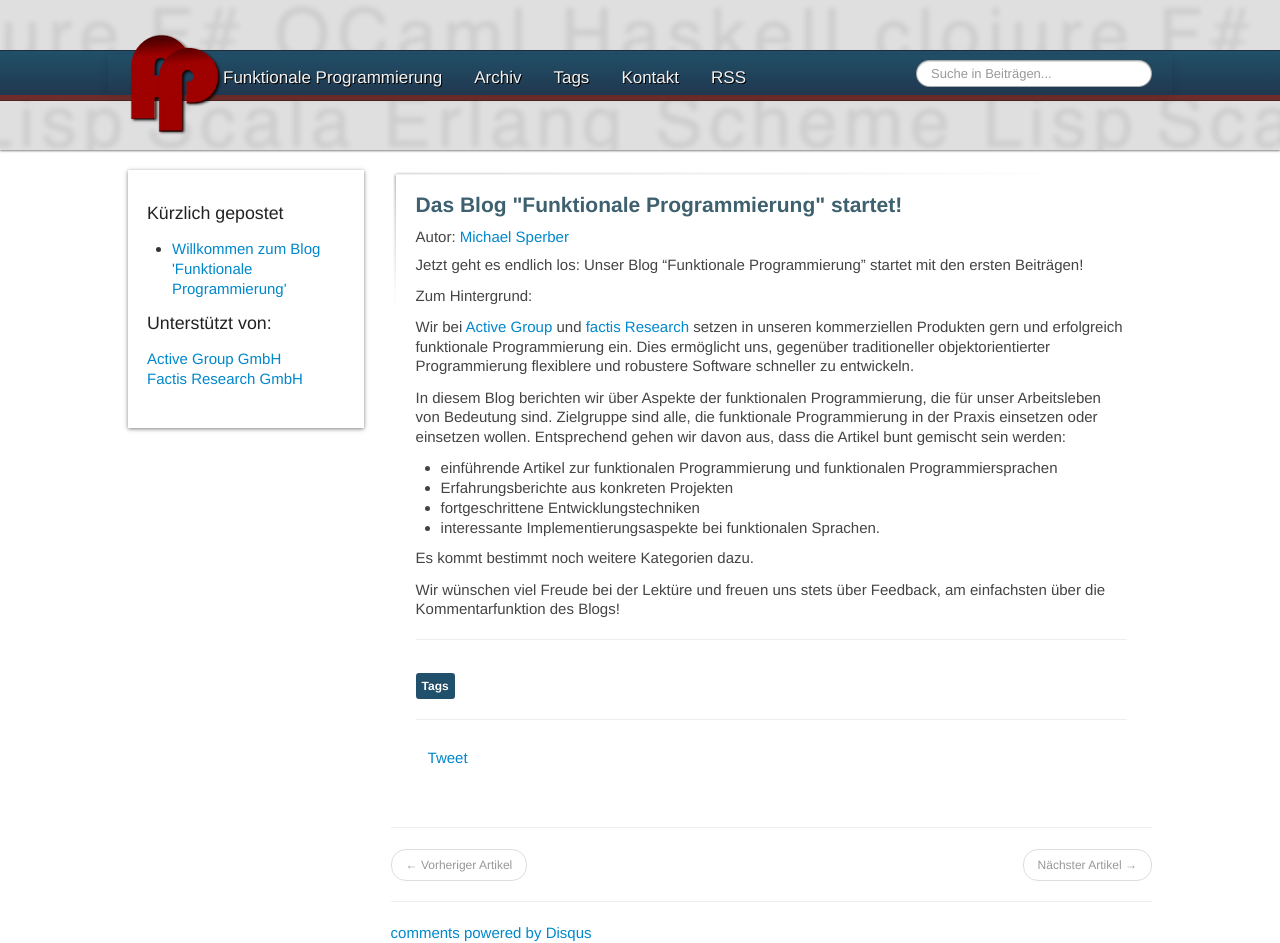
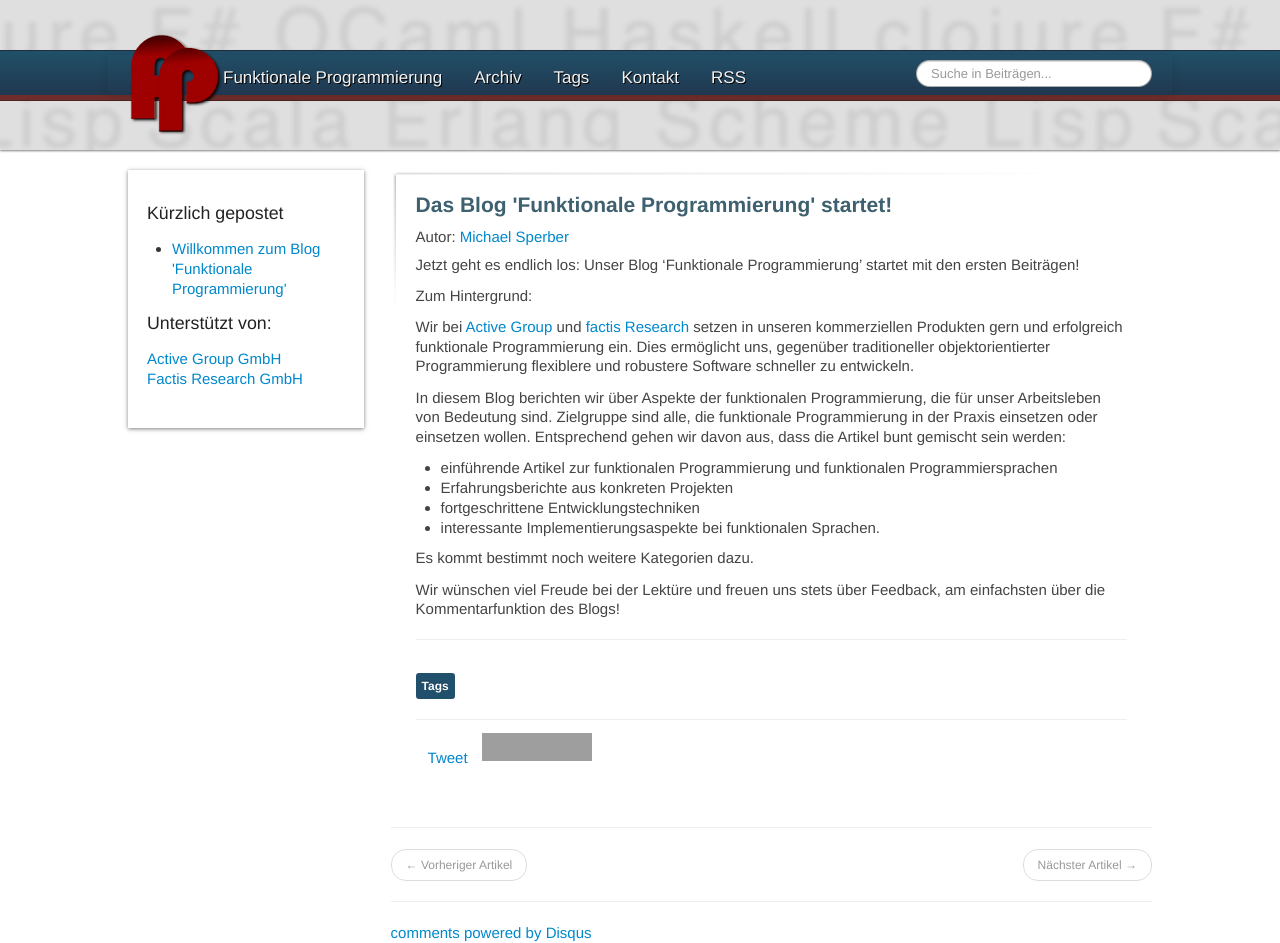
Before and after one commit to funktionale-programmierung/funktionale-programmierung.github.com, a Jekyll site: the page built from draft/jetzt-gehts-los.md, in a window 1280 px wide. Built offline with Jekyll 4.4.1, drawn with Linux system fonts in a browser that asks for light colours; some web fonts are replaced; comment, search, counter and statistics services are not loaded; grey boxes are pictures that could not be loaded.

Commit message:
replaced " by ' (sharing plugin doesn't like ")

```diff
--- a/draft/jetzt-gehts-los.md
+++ b/draft/jetzt-gehts-los.md
@@ -1,11 +1,11 @@
 ---
 layout: post
 description: Blog-Start
-title: "Das Blog \"Funktionale Programmierung\" startet!"
+title: "Das Blog 'Funktionale Programmierung' startet!"
 author: <a href="https://www.active-group.de/unternehmen/sperber.html">Michael Sperber</a>
 ---
 
-Jetzt geht es endlich los: Unser Blog "Funktionale Programmierung"
+Jetzt geht es endlich los: Unser Blog 'Funktionale Programmierung'
 startet mit den ersten Beiträgen!
 
 Zum Hintergrund:
```
